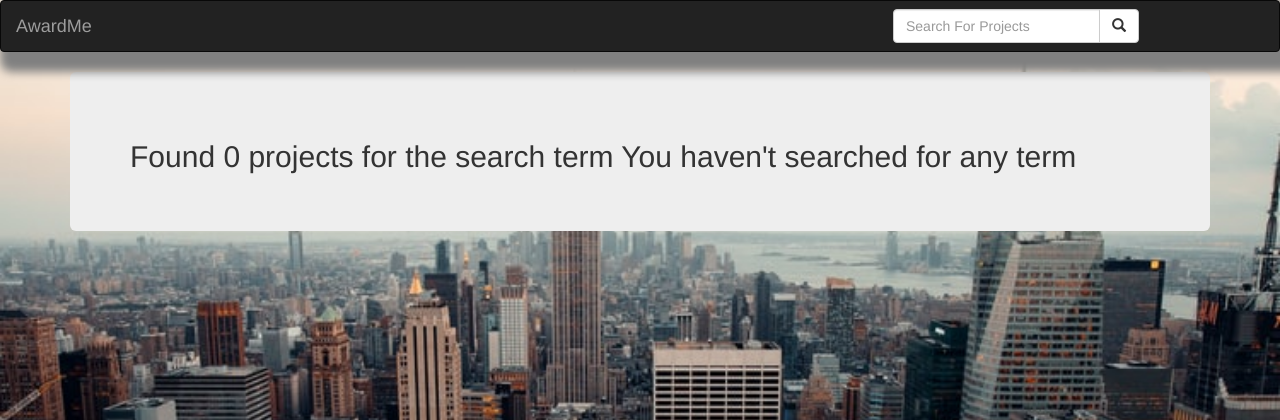
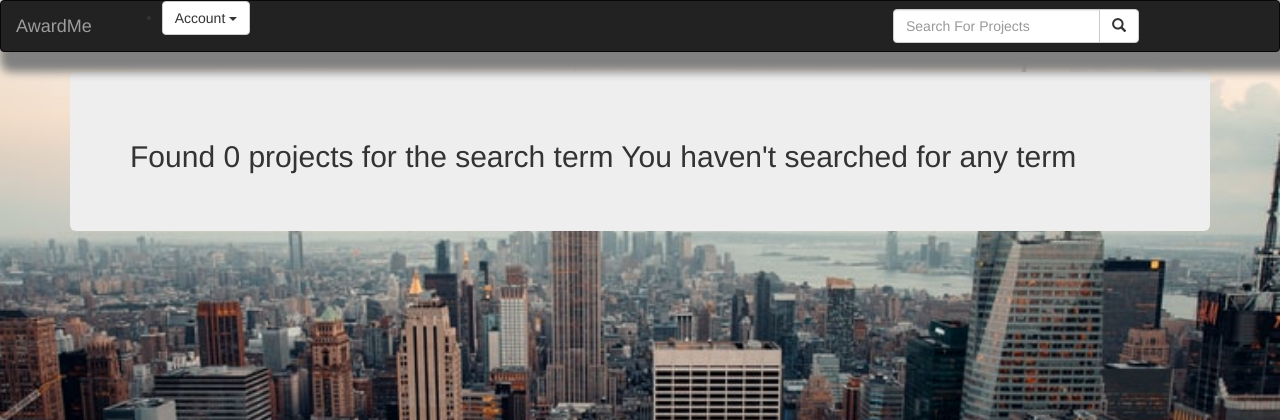
Before and after one commit to TERRYYYY/AwardMe, a Django app: page /search/ in a window 1280 px wide. Shown: the top 420 px of the page. Run offline with Django 3.2, Linux system fonts and the light colour scheme; the visitor is signed in with stand-in values (Sample User, id 1); some libraries are stand-ins or nearby versions.

Commit message:
with ease a user can easily login and register using the navigation bar

```diff
--- a/awards/templates/navbar.html
+++ b/awards/templates/navbar.html
@@ -28,6 +28,34 @@
                 </form>
             </div>
             <!-- search form end -->
+            <div class="col-sm-6 col-md-6">
+                {% if user.is_authenticated %}
+                <ul>
+                    <li class="dropdown">
+                        <a href="#" class="dropdown-toggle btn btn-default" data-toggle="dropdown" role="button"
+                            aria-expanded="false">Account
+                            <span class="caret"></span>
+                        </a>
+                        <ul class="dropdown-menu" role="menu">
+                            <li>
+                                <a href="{%url 'awards'%}">Home</a>
+                            </li>
+                            <li>
+                                <a href="/accounts/password/change">Change Password</a>
+                            </li>
+                            <li>
+                                <a href="/logout">Logout</a>
+                            </li>
+                        </ul>
+                    </li>
+                </ul>
+                {% else %}
+                <li>
+                    <a class='btn btn-default' href="/accounts/login">Login</a>
+                </li>
+
+                {% endif %}
+            </div>
         </div>
     </nav>
 </body>
```
